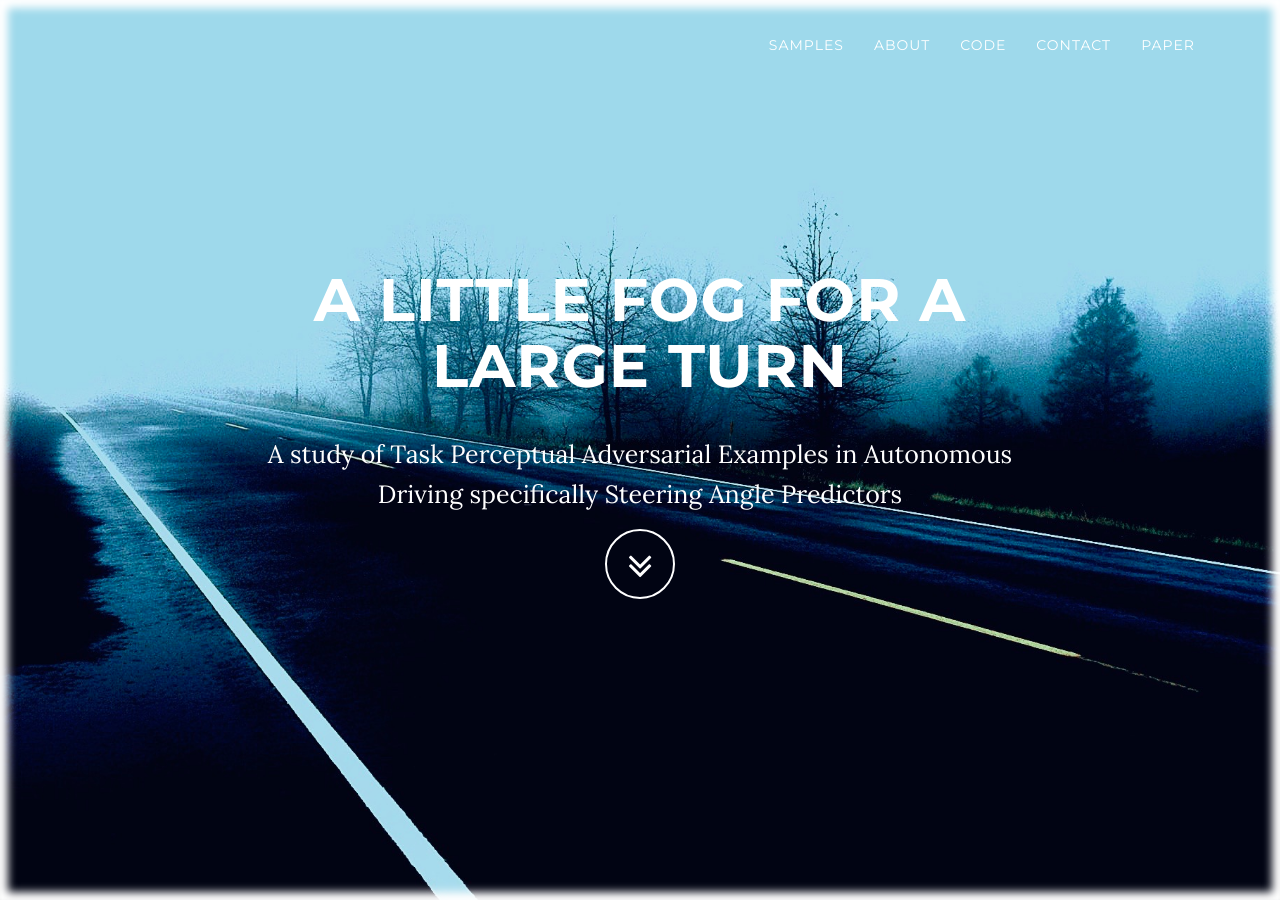
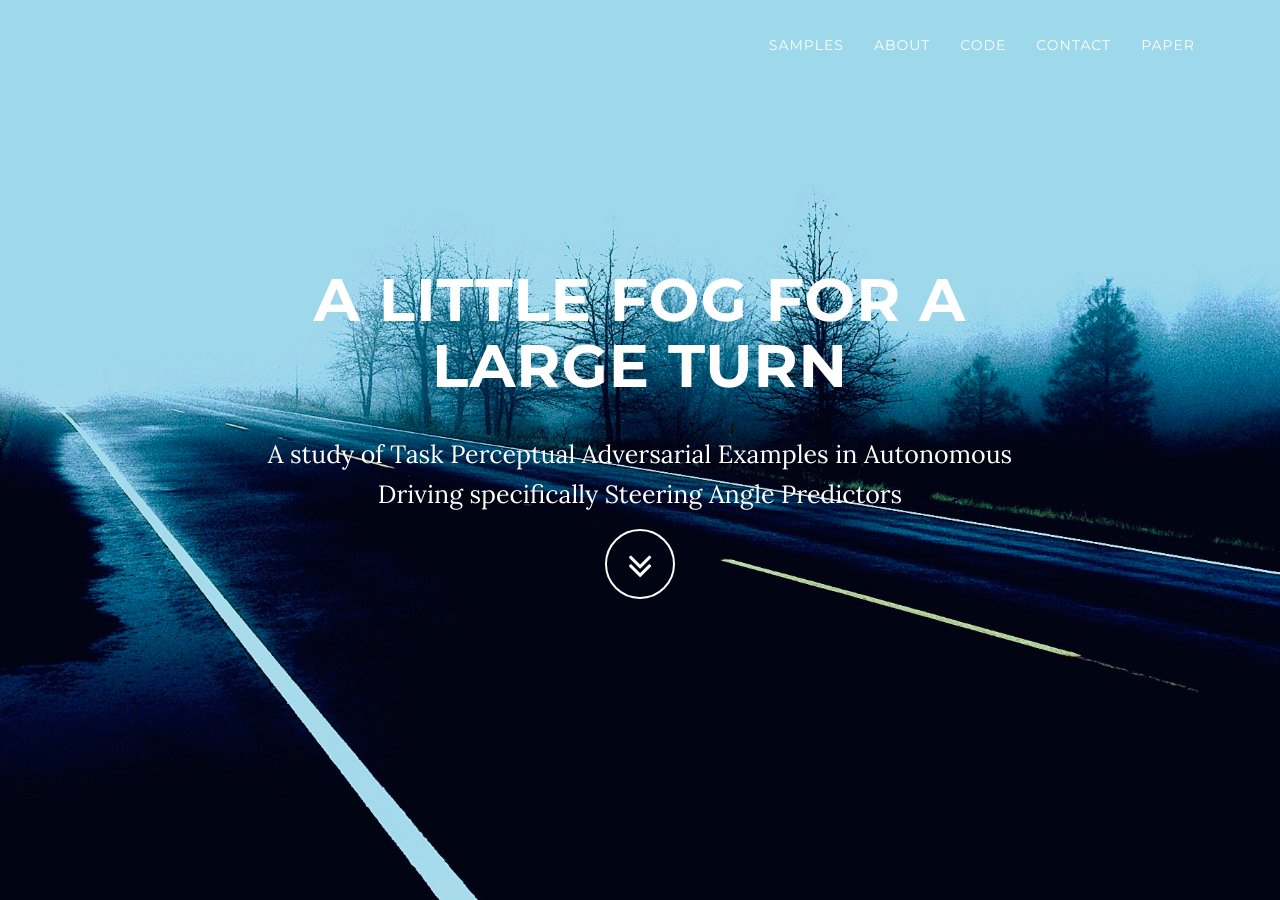
Before and after one commit to code-Assasin/website_little_fog, a Jekyll site: the page built from index.html, in a window 1280 px wide and 900 px high. Built offline with Jekyll 4.4.1, drawn with Linux system fonts in a browser that asks for light colours.

Commit message:
Update grayscale.css

```diff
--- a/_includes/css/grayscale.css
+++ b/_includes/css/grayscale.css
@@ -144,7 +144,7 @@ a:focus {
     -moz-background-size: cover;
     background-size: cover;
     -o-background-size: cover;
-    box-shadow: 0 0 8px 8px white inset;
+    -box-shadow: 0 0 8px 8px white inset;
 }
 
 .intro .intro-body {
```
